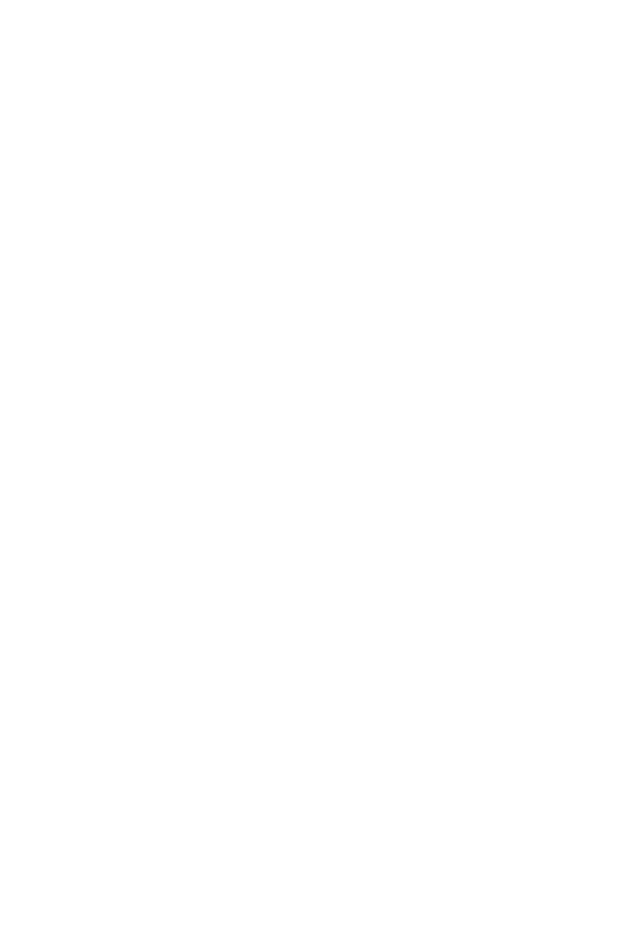
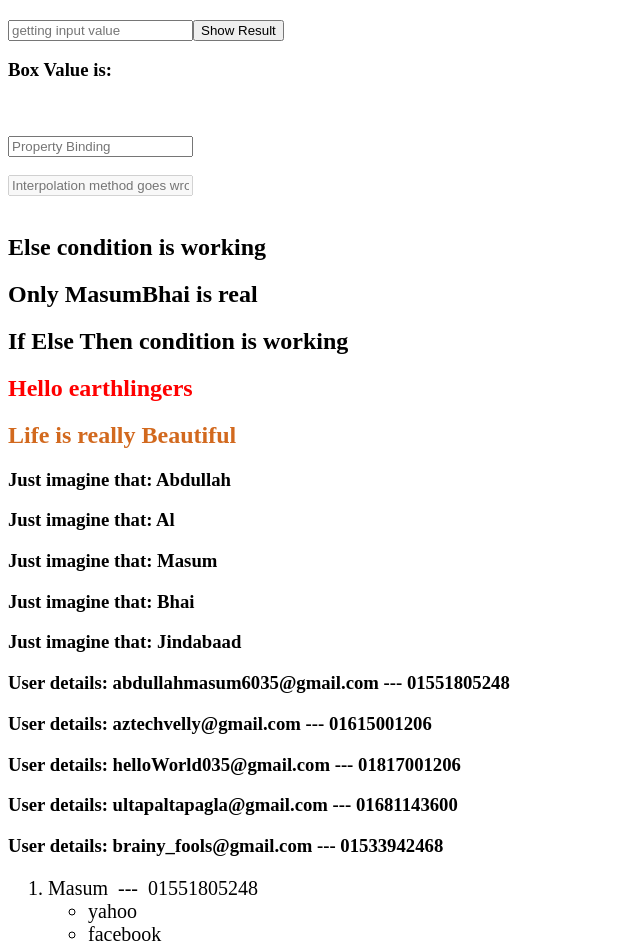
Before and after one commit to MasumBhai/Learning-Angular, an Angular app: page / in a window 1280 px wide. Shown: the part 563-1511 px from the top of the page, without its empty margins (0-640 px from the left). Before the commit the page ends 800 px from the top, so only its background shows below. Built offline with nearby package versions, Linux system fonts and the light colour scheme.

Commit message:
upto loops done...

```diff
--- a/src/app/app.component.html
+++ b/src/app/app.component.html
@@ -21,5 +21,72 @@
 <br/><br/>
 <input type="text" #box4 placeholder="input event"
        (input)="click_event_fn02('Suspicious event is happening... '+ box4.value )"/>
-<h3 (mouseover)="click_event_fn01('Suspicious event is happening... ' )">MasumBhai JindaBaad</h3>
+<h3 (mouseover)="click_event_fn01('Suspicious event is happening... ' )">Mist is for prisoners</h3>
+
+<br/><br/>
+<input type="text" #box5 placeholder="getting input value"/>
+<button type="button" (click)="getting_inputValue01(box5.value)">Show Result</button>
+
+<h3>Box Value is: {{displayVal}}</h3>
+<br/><br/>
+<input type="text" #box6 placeholder="Property Binding" [disabled]=truth_value>
+<br/><br/>
+<input type="text" #box7 placeholder="Interpolation method goes wrong" disabled={{truth_value}}>
+<!--<button type="button" (click)="getting_inputValue01(box5.value)" >Show Result</button>-->
+<br/><br/>
+<h2 *ngIf="show else elseBlock01">If condition is working</h2>
+<h2 *ngIf="val_01=='Masum' then ifBlock02 else elseBlock02"></h2>
+<h2 *ngIf="show; then ifBlock01 else elseBlock02"></h2>
+
+<ng-template #ifBlock01>
+  <h2>If condition is working</h2>
+</ng-template>
+
+<ng-template #ifBlock02>
+  <h2>Only MasumBhai is real</h2>
+</ng-template>
+
+<ng-template #elseBlock01>
+  <h2>Else condition is working</h2>
+</ng-template>
+
+<ng-template #elseBlock02>
+  <h2>If Else Then condition is working</h2>
+</ng-template>
+
+<!-- Multiple if-else conditions -->
+<ng-template [ngIf]="val_02 === 'World'">
+  <h2 style="color:red">Hello earthlingers </h2>
+</ng-template>
+<ng-template [ngIf]="val_02 === 'Hello'">
+  <h2 style="color:red">Hello earthlingers </h2>
+</ng-template>
+<ng-template [ngIf]="val_02 === 'Masum'">
+  <h2 style="color:red">Hello Masum </h2>
+</ng-template>
+<!-- Switch Case-->
+<div [ngSwitch]="color01">
+  <h2 style="color:blue" *ngSwitchCase="'blue'"> It's Ok, Shit Happens...</h2>
+  <h2 style="color:green" *ngSwitchCase="'green'">Life is not so beautiful...you think...</h2>
+  <h2 style="color:magenta" *ngSwitchCase="'magenta'">Struggle hard to achieve great success</h2>
+  <h2 style="color:chocolate" *ngSwitchDefault>Life is really Beautiful</h2>
+</div>
+
+<!-- Array & For loop -->
+<h3 *ngFor="let x of array_01">Just imagine that: {{x}}</h3>
+<h3 *ngFor="let x of userDetails">User details: {{x.email}} --- {{x.phone}}</h3>
+
+<!-- Nested Loop -->
+<ol style="font-size:20px">
+  <ng-container *ngFor="let x of userDetails">
+  <li>{{x.name}} &nbsp;---&nbsp; {{x.phone}}</li>
+  <ng-container *ngFor="let y of x.accounts">
+    <ul>
+    <li>{{y}}</li>
+    </ul>
+  </ng-container>
+  </ng-container>
+</ol>
+
+
 <app-footer></app-footer>
--- a/src/app/app.component.ts
+++ b/src/app/app.component.ts
@@ -7,6 +7,21 @@ import {Component} from '@angular/core';
 })
 export class AppComponent {
   title = 'Learning-Angular';
+  displayVal: string = ''
+  truth_value = false;
+  show = false;
+  val_01 = "Masum"
+  val_02 = "Hello"
+  color01 = "Blue"
+  array_01 = ['Abdullah', 'Al', 'Masum', 'Bhai', 'Jindabaad']
+  userDetails = [
+    {name: 'Masum', email: 'abdullahmasum6035@gmail.com', phone: '01551805248', accounts:['yahoo','facebook','linkedIn']},
+    {name: 'Ishrak Latif', email: 'aztechvelly@gmail.com', phone: '01615001206',accounts:['gmail','telegram','Instagram']},
+    {name: 'Guy', email: 'helloWorld035@gmail.com', phone: '01817001206',accounts:['outlook','what\'s app','linkedIn']},
+    {name: 'Don\'t Know', email: 'ultapaltapagla@gmail.com', phone: '01681143600',accounts:['snapchat','facebook','linkedIn']},
+    {name: 'Brainy Fool', email: 'brainy_fools@gmail.com', phone: '01533942468',accounts:['gmail','facebook','twitter']},
+  ];
+
 
   first_fun() {
     return "Function has been called";
@@ -15,7 +30,13 @@ export class AppComponent {
   click_event_fn01(name: string | number) { /* parameter:any or change in tsconfig.json's strict:false*/
     alert(name + " looks suspicious..!")
   }
-  click_event_fn02(val:string){
-  console.warn(val)
+
+  click_event_fn02(val: string) {
+    console.warn(val)
+  }
+
+  getting_inputValue01(val: any) {
+    console.warn(val)
+    this.displayVal = val;
   }
 }
```
Also changed, not shown: angular_commands.txt (added).
